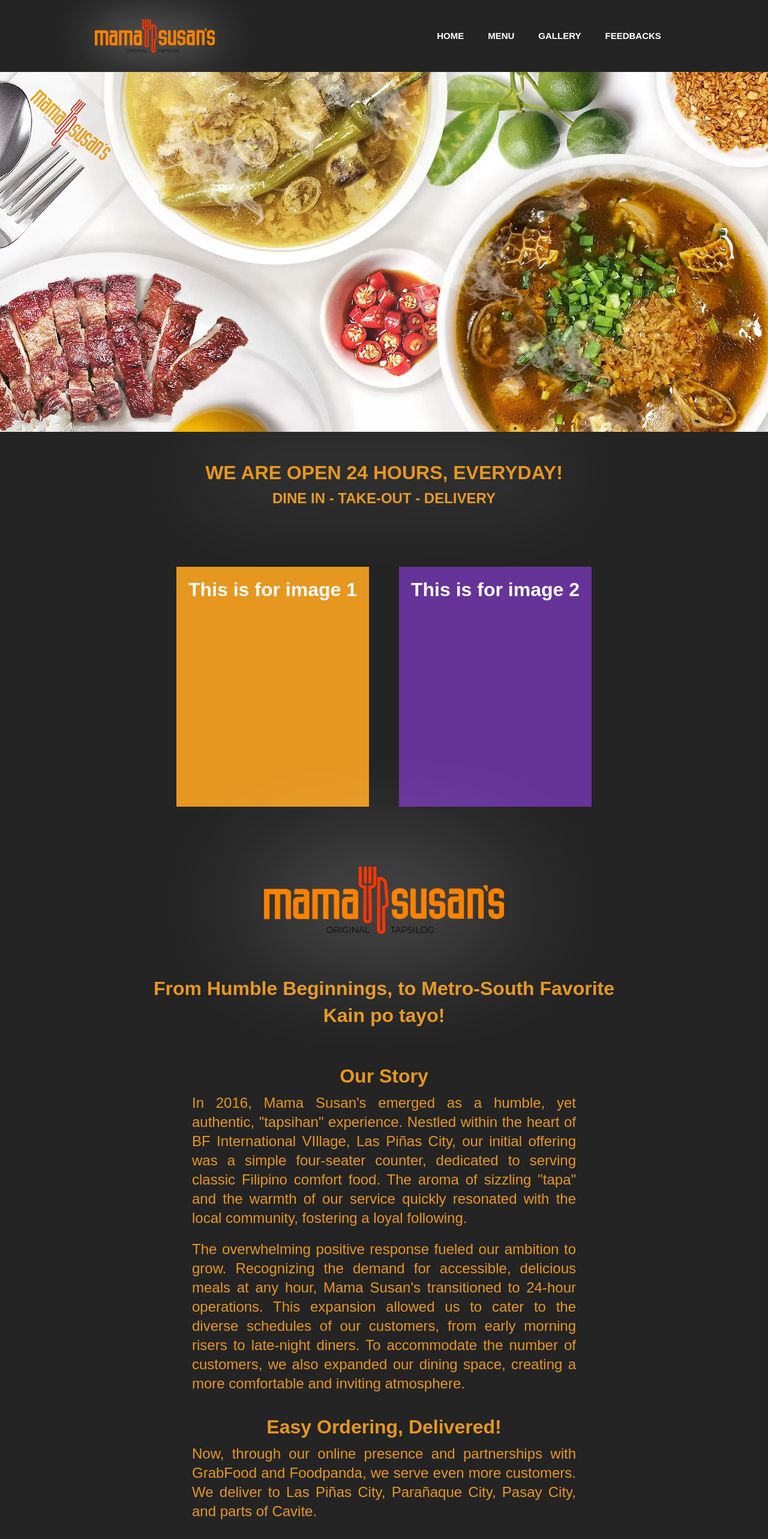
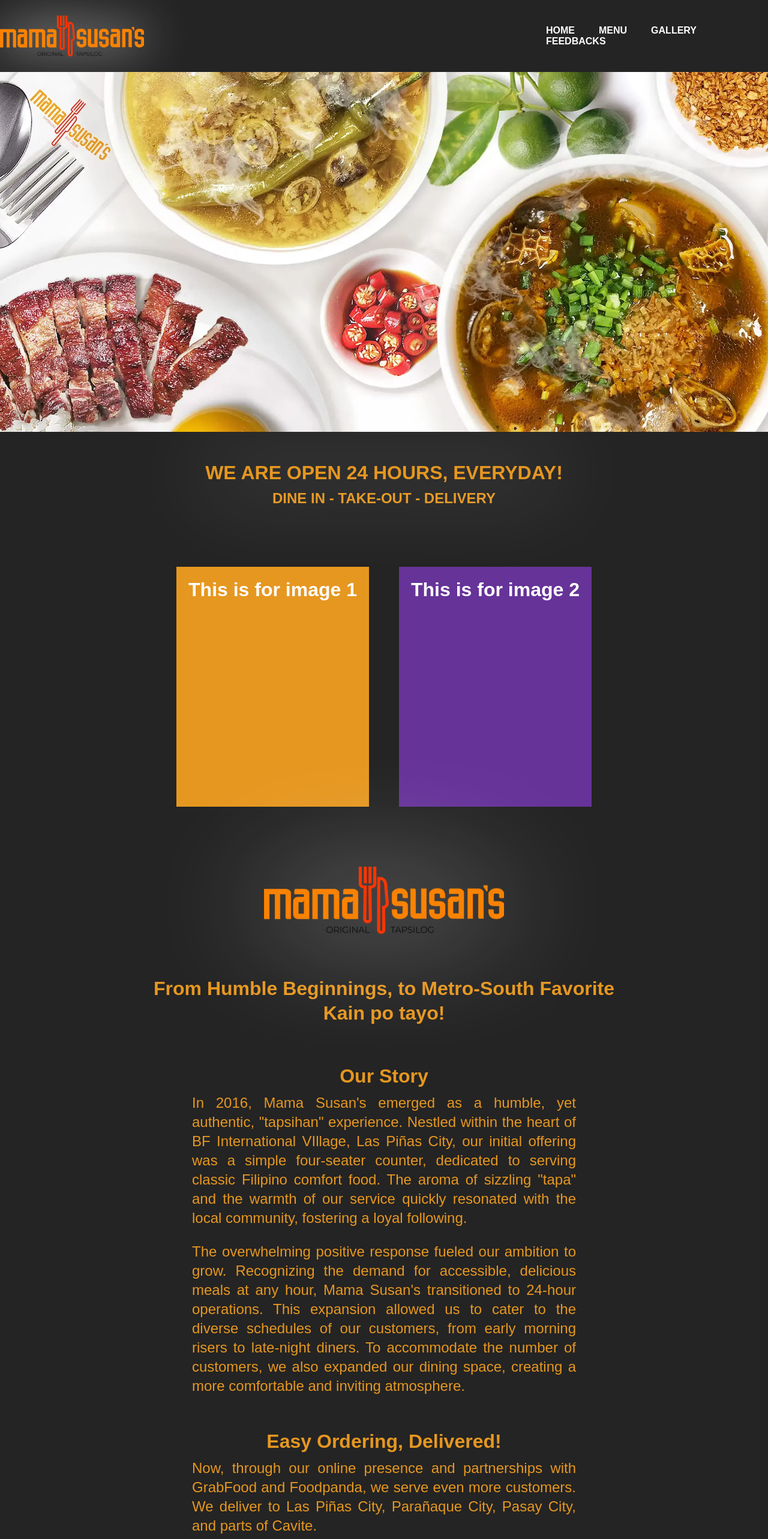
Before and after one commit to vnclrd/mama-susans, a React (Vite) app: page / in a window 1280 px wide. Shown: the top 2566 px of the page at 60% size. Built offline with nearby package versions, Linux system fonts and the light colour scheme.

Commit message:
Adjusted header

```diff
--- a/src/App.css
+++ b/src/App.css
@@ -17,12 +17,9 @@
 }
 
 .header-photo {
-  width: 200px;
+  width: 30vh;
+  margin-right: 50vh;
   filter: drop-shadow(0 0 40px rgb(255, 255, 255));
-}
-
-ul.options {
-  padding-left: 100px;
 }
 
 ul li {
@@ -34,7 +31,7 @@
 ul li a {
   text-decoration: none;
   color: #fff;
-  font-size: 15px;
+  font-size: 2vh;
   padding: 20px;
 }
 
@@ -127,7 +124,13 @@
 }
 
 .about-text-title {
-  padding-bottom: 20px;
+  padding-bottom: 2vh;
+  line-height: 25px;
+}
+
+.about-text-title-2 {
+  color: #E69720;
+  padding-bottom: 3vh;
   line-height: 25px;
 }
 
@@ -136,10 +139,18 @@
   padding-bottom: 10px;
 }
 
-.about-text-p1, .about-text-p2, .about-text-p3,
+.about-text-p1 {
+  color: #E69720;
+  padding-bottom: 3vh;
+  line-height: 4vh;
+  text-align: justify;
+  font-size: 3vh;
+}
+
+.about-text-p2, .about-text-p3,
 .about-text-p4, .about-text-p5 {
   color: #E69720;
-  padding-bottom: 20px;
+  padding-bottom: 5vh;
   line-height: 4vh;
   text-align: justify;
   font-size: 3vh;
--- a/src/App.jsx
+++ b/src/App.jsx
@@ -43,7 +43,7 @@
           <div class="mid-image">
             <img src="images/mama-susans.png" class="mid-image-class"></img>
             <h1 class="about-text-title">From Humble Beginnings, to Metro-South Favorite</h1>
-            <h1 class="about-text-title">Kain po tayo!</h1>
+            <h1 class="about-text-title-2">Kain po tayo!</h1>
           </div>
 
           <div class="about">
```
